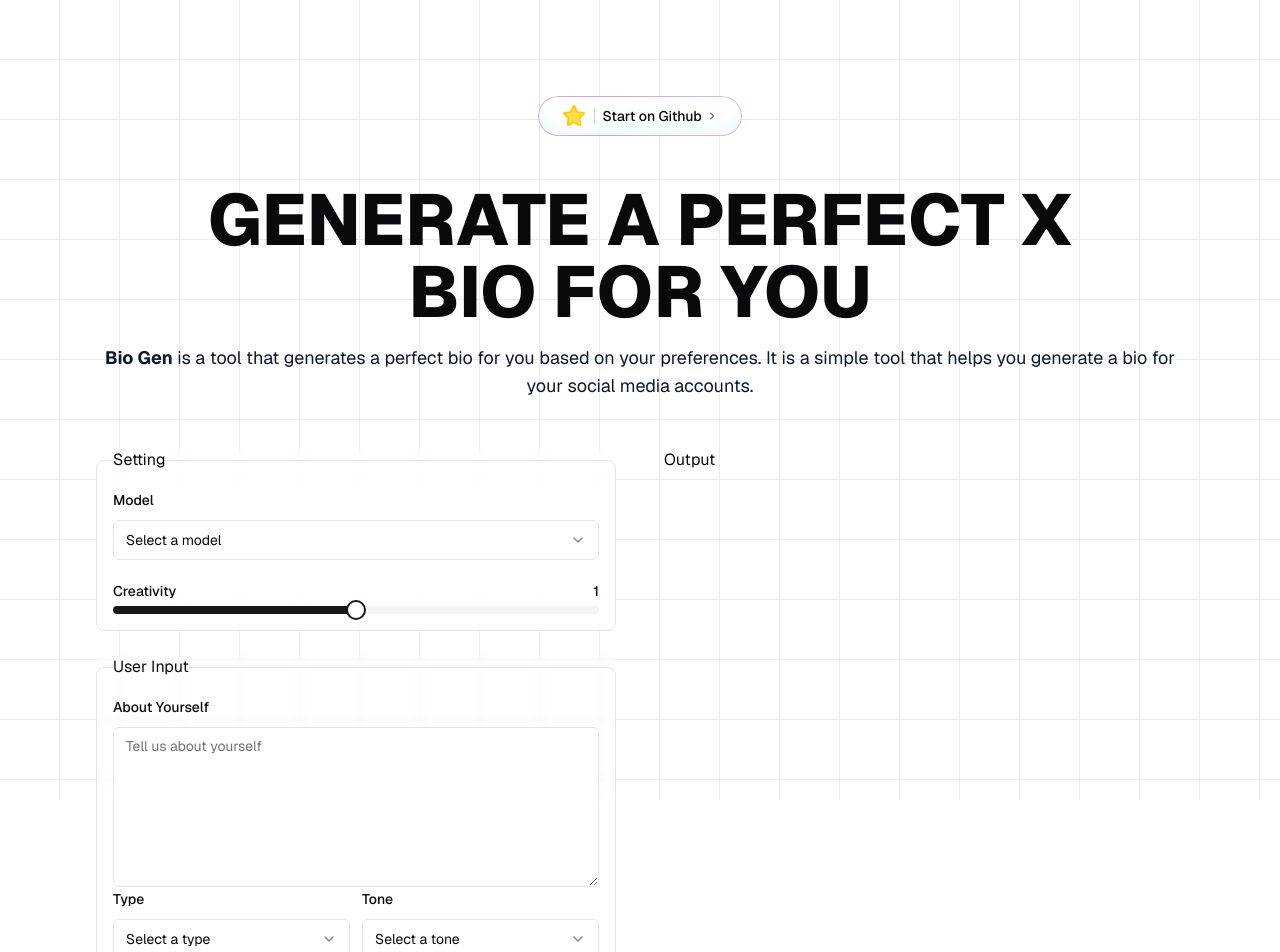
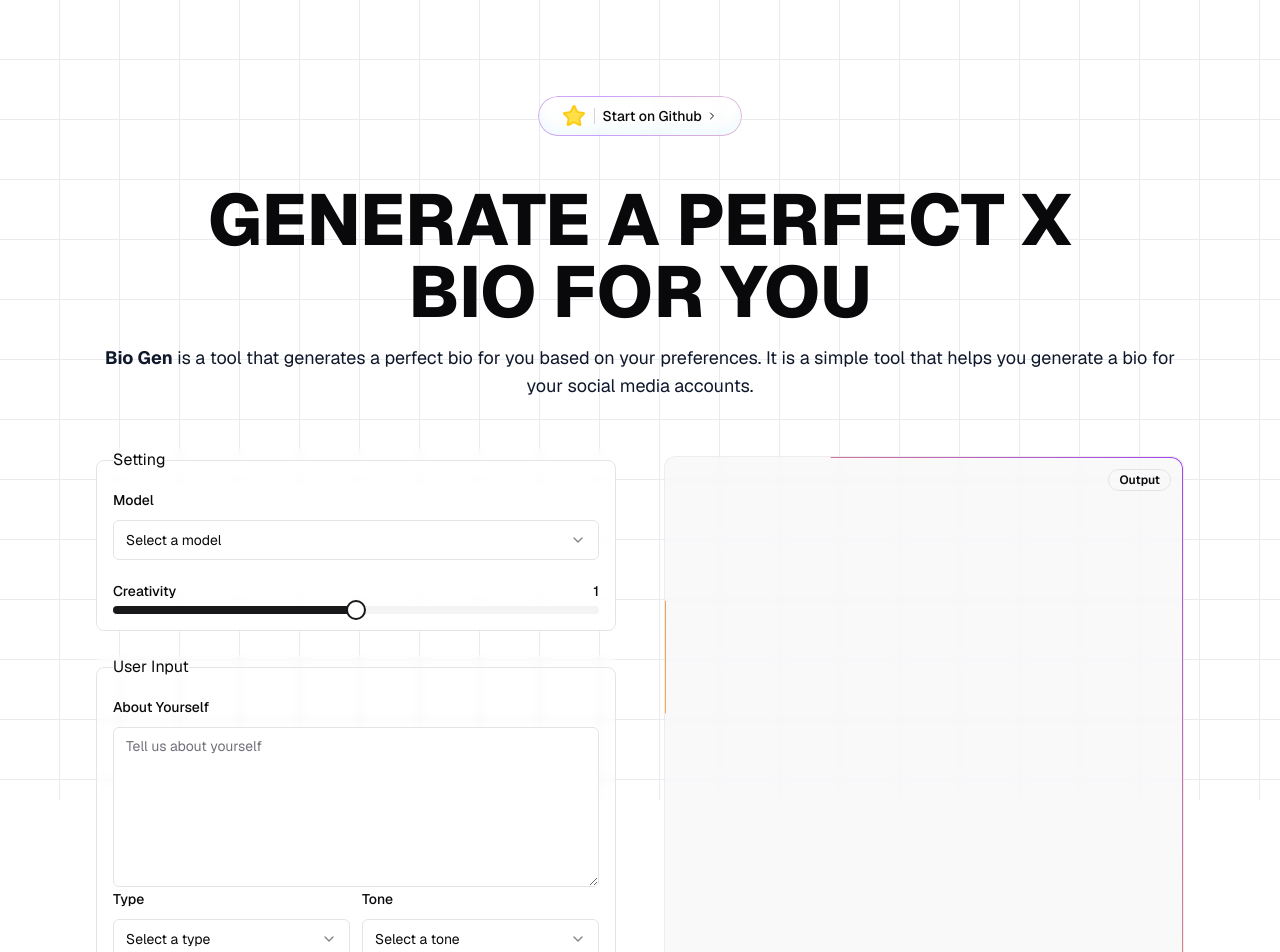
Before and after one commit to somanshubhardwaj/bio-generator, a Next.js app: page / in a window 1280 px wide. Shown: the top 952 px of the page. Built offline with nearby package versions, Linux system fonts and the light colour scheme.

Commit message:
ui completed

```diff
--- a/components/home/Output.tsx
+++ b/components/home/Output.tsx
@@ -1,7 +1,16 @@
 import React from "react";
+import { Badge } from "@/components/ui/badge";
+import { BorderBeam } from "../magicui/border-beam";
 
 const Output = () => {
-  return <div>Output</div>;
+  return (
+    <div className="relative flex min-h-[50vh] mt-2 flex-col rounded-xl bg-muted/50 backdrop-blur-sm overflow-hidden border border-primary/5">
+      <BorderBeam size={1200} borderWidth={1.5} duration={4} className="z-10" />
+      <Badge className="absolute top-3 right-3 z-50" variant={"outline"}>
+        Output
+      </Badge>
+    </div>
+  );
 };
 
 export default Output;
--- /dev/null
+++ b/components/magicui/border-beam.tsx
@@ -0,0 +1,49 @@
+import { cn } from "@/lib/utils";
+
+interface BorderBeamProps {
+  className?: string;
+  size?: number;
+  duration?: number;
+  borderWidth?: number;
+  anchor?: number;
+  colorFrom?: string;
+  colorTo?: string;
+  delay?: number;
+}
+
+export const BorderBeam = ({
+  className,
+  size = 200,
+  duration = 15,
+  anchor = 90,
+  borderWidth = 1.5,
+  colorFrom = "#ffaa40",
+  colorTo = "#9c40ff",
+  delay = 0,
+}: BorderBeamProps) => {
+  return (
+    <div
+      style={
+        {
+          "--size": size,
+          "--duration": duration,
+          "--anchor": anchor,
+          "--border-width": borderWidth,
+          "--color-from": colorFrom,
+          "--color-to": colorTo,
+          "--delay": `-${delay}s`,
+        } as React.CSSProperties
+      }
+      className={cn(
+        "pointer-events-none absolute inset-0 rounded-[inherit] [border:calc(var(--border-width)*1px)_solid_transparent]",
+
+        // mask styles
+        "![mask-clip:padding-box,border-box] ![mask-composite:intersect] [mask:linear-gradient(transparent,transparent),linear-gradient(white,white)]",
+
+        // pseudo styles
+        "after:absolute after:aspect-square after:w-[calc(var(--size)*1px)] after:animate-border-beam after:[animation-delay:var(--delay)] after:[background:linear-gradient(to_left,var(--color-from),var(--color-to),transparent)] after:[offset-anchor:calc(var(--anchor)*1%)_50%] after:[offset-path:rect(0_auto_auto_0_round_calc(var(--size)*1px))]",
+        className,
+      )}
+    />
+  );
+};
--- a/tailwind.config.ts
+++ b/tailwind.config.ts
@@ -62,6 +62,11 @@ const config = {
         sm: "calc(var(--radius) - 4px)",
       },
       keyframes: {
+        "border-beam": {
+          "100%": {
+            "offset-distance": "100%",
+          },
+        },
         "accordion-down": {
           from: { height: "0" },
           to: { height: "var(--radix-accordion-content-height)" },
@@ -78,6 +83,7 @@ const config = {
       },
       animation: {
         gradient: "gradient 8s linear infinite",
+        "border-beam": "border-beam calc(var(--duration)*1s) infinite linear",
         "accordion-down": "accordion-down 0.2s ease-out",
         "accordion-up": "accordion-up 0.2s ease-out",
       },
```
